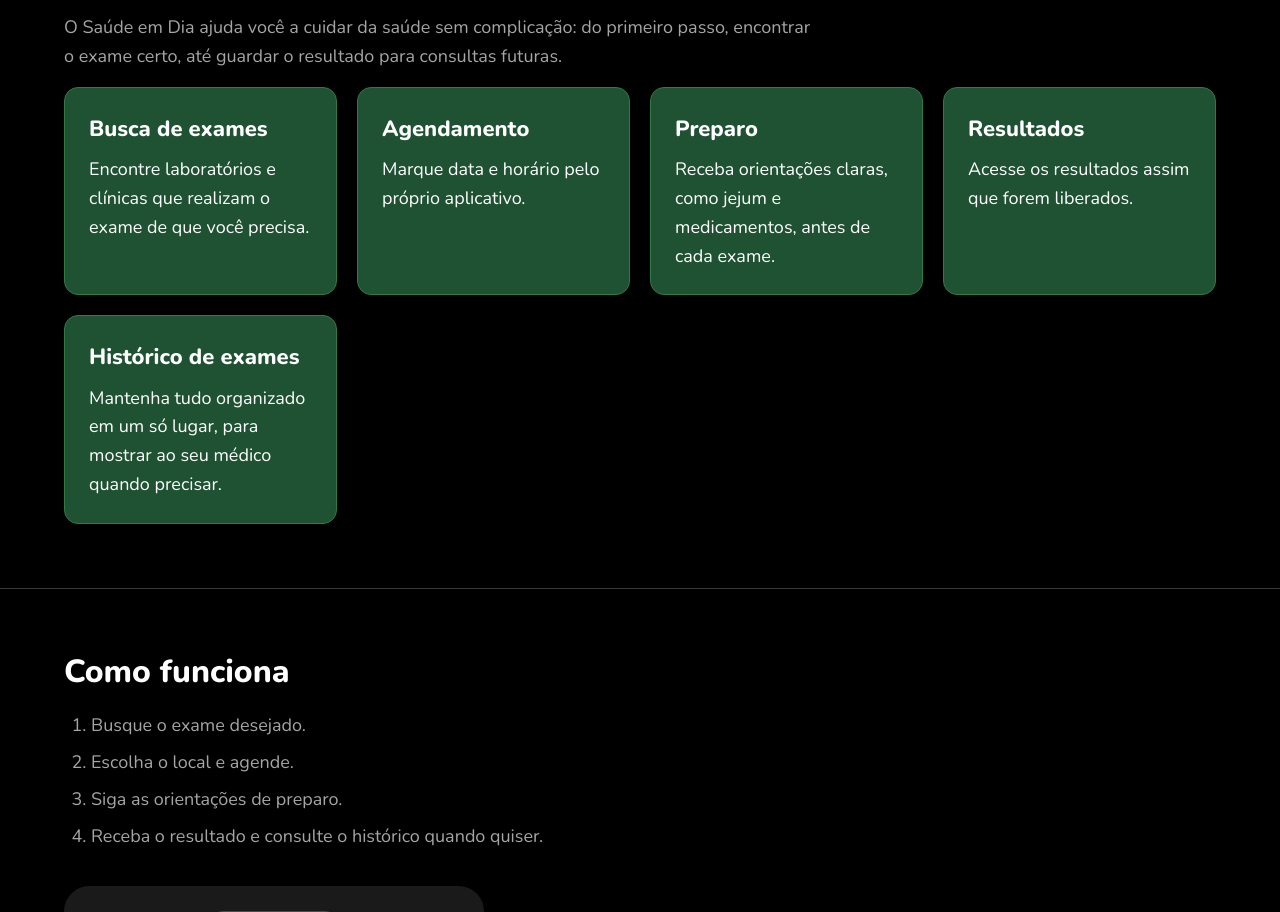
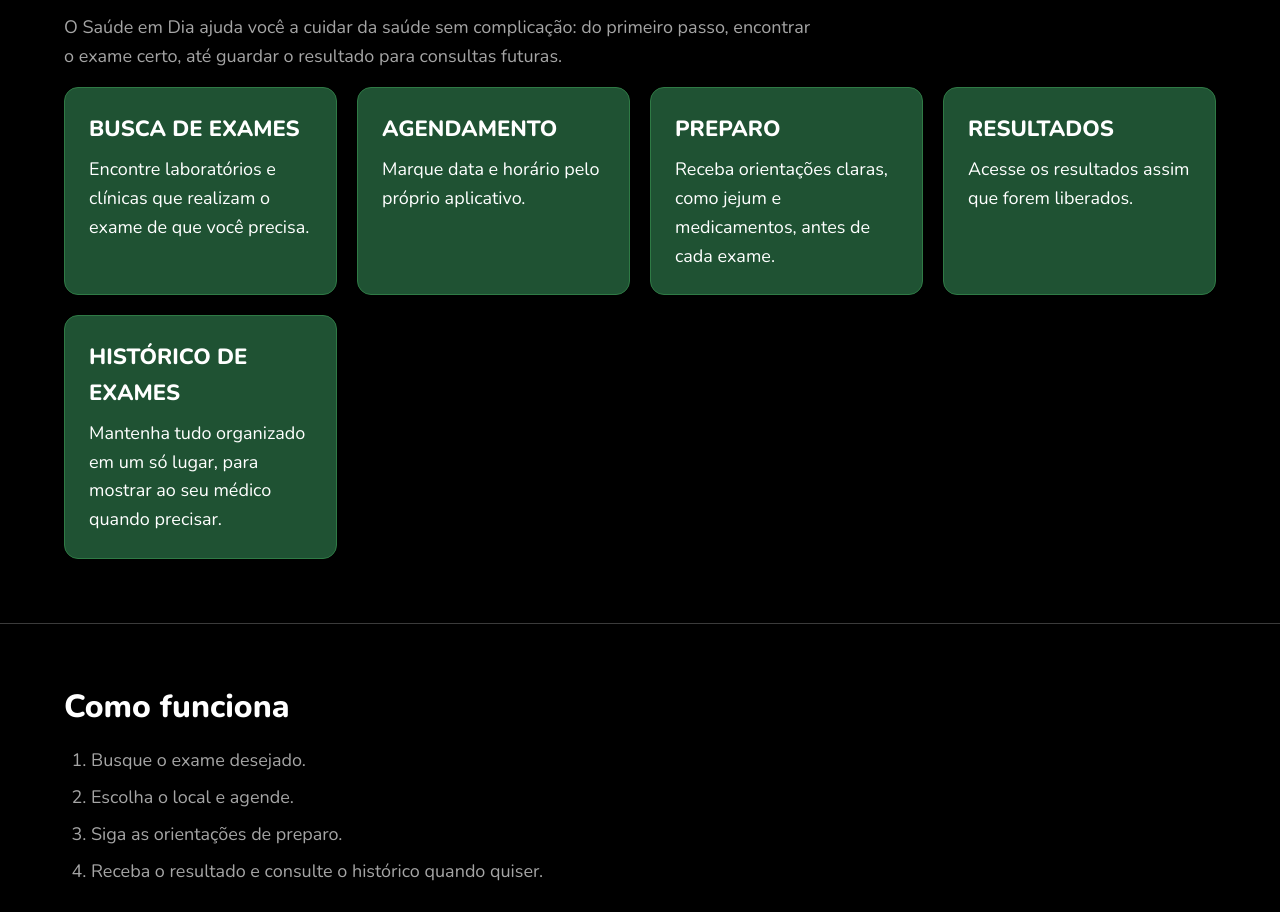
Before and after one commit to morevifiep/saudeemdia, a plain HTML site: page index.html in a window 1280 px wide. Shown: the part 834-1746 px from the top of the page. Drawn offline with nearby package versions, Linux system fonts and the light colour scheme.

Commit message:
Change headings to uppercase in index.html

```diff
--- a/index.html
+++ b/index.html
@@ -46,23 +46,23 @@
 
     <ul class="lista-cartoes">
       <li class="cartao">
-        <h3>Busca de exames</h3>
+        <h3>BUSCA DE EXAMES</h3>
         <p>Encontre laboratórios e clínicas que realizam o exame de que você precisa.</p>
       </li>
       <li class="cartao">
-        <h3>Agendamento</h3>
+        <h3>AGENDAMENTO</h3>
         <p>Marque data e horário pelo próprio aplicativo.</p>
       </li>
       <li class="cartao">
-        <h3>Preparo</h3>
+        <h3>PREPARO</h3>
         <p>Receba orientações claras, como jejum e medicamentos, antes de cada exame.</p>
       </li>
       <li class="cartao">
-        <h3>Resultados</h3>
+        <h3>RESULTADOS</h3>
         <p>Acesse os resultados assim que forem liberados.</p>
       </li>
       <li class="cartao">
-        <h3>Histórico de exames</h3>
+        <h3>HISTÓRICO DE EXAMES</h3>
         <p>Mantenha tudo organizado em um só lugar, para mostrar ao seu médico quando precisar.</p>
       </li>
     </ul>
```
